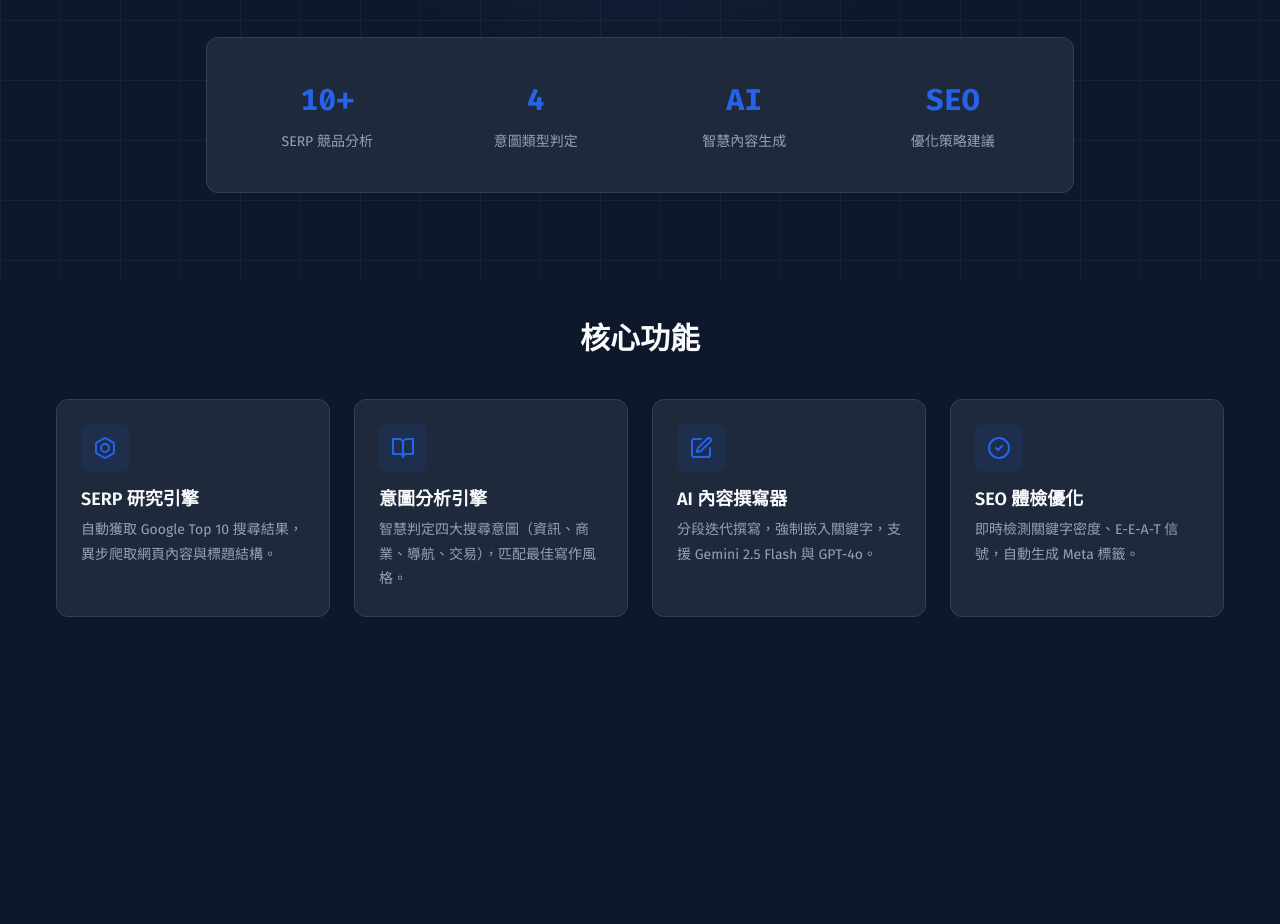
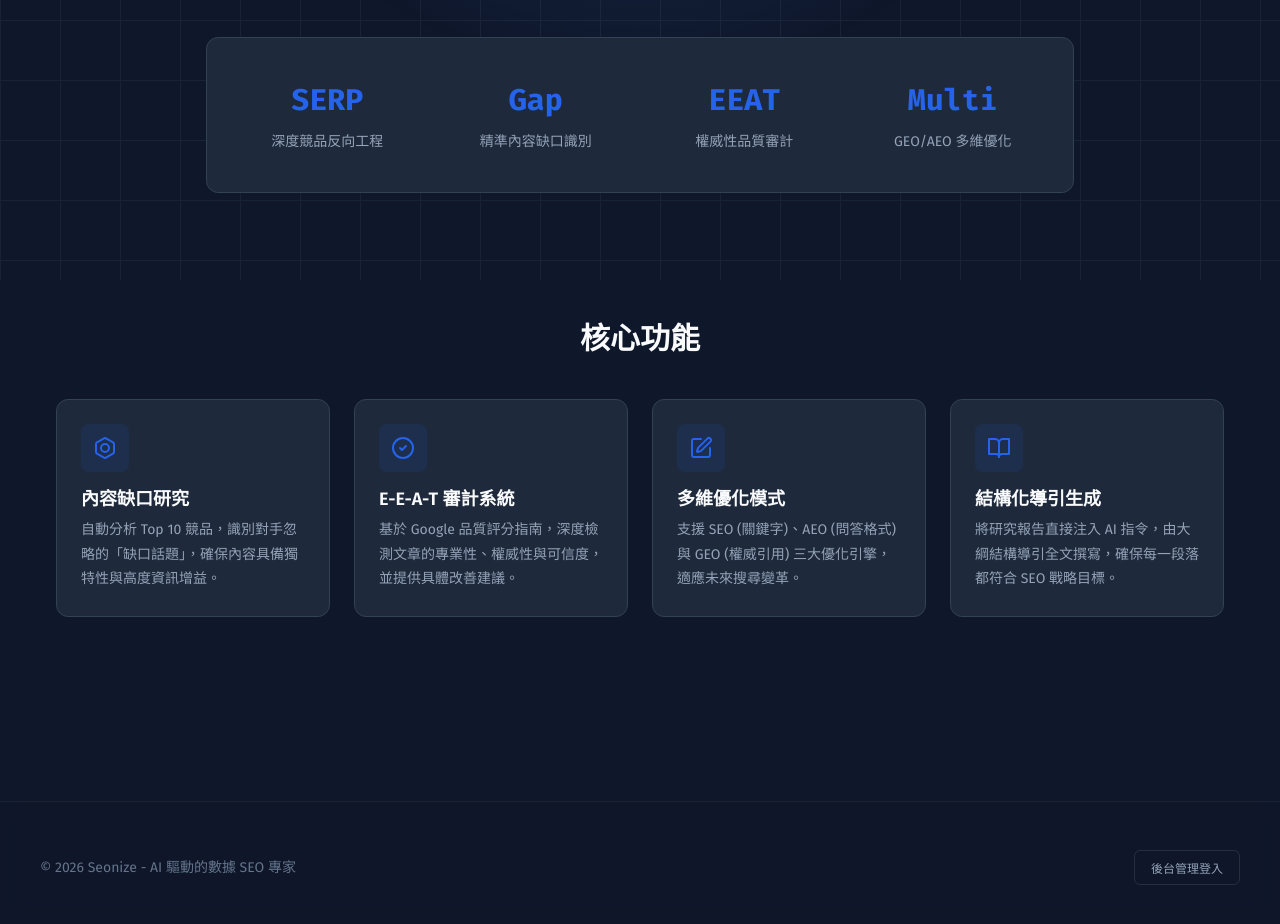
Before and after one commit to Tab2005/AI-Article-Writing-System, a React (Vite) app in the folder seonize-frontend/: page / in a window 1280 px wide. Shown: the part 520-1444 px from the top of the page. Before the commit the page ends 1199 px from the top, so only its background shows below. Built offline with nearby package versions, Linux system fonts and the light colour scheme; no server answers.

Commit message:
ui: update hero page feature descriptions and add backstage login footer

```diff
--- a/seonize-frontend/src/pages/HeroPage.css
+++ b/seonize-frontend/src/pages/HeroPage.css
@@ -21,12 +21,10 @@
   transform: translateX(-50%);
   width: 800px;
   height: 600px;
-  background: radial-gradient(
-    ellipse at center,
-    rgba(37, 99, 235, 0.15) 0%,
-    rgba(59, 130, 246, 0.05) 50%,
-    transparent 70%
-  );
+  background: radial-gradient(ellipse at center,
+      rgba(37, 99, 235, 0.15) 0%,
+      rgba(59, 130, 246, 0.05) 50%,
+      transparent 70%);
 }
 
 .hero-page__bg-grid {
@@ -102,6 +100,7 @@
 }
 
 @keyframes blink {
+
   0%,
   50% {
     opacity: 1;
@@ -277,3 +276,48 @@
     grid-template-columns: 1fr;
   }
 }
+
+/* Footer / Login Link */
+.hero-footer {
+  margin-top: calc(var(--space-20) * 1.5);
+  padding: var(--space-12) var(--space-4);
+  border-top: 1px solid rgba(255, 255, 255, 0.05);
+  background: rgba(15, 23, 42, 0.4);
+  backdrop-filter: blur(10px);
+}
+
+.hero-footer__content {
+  max-width: 1200px;
+  margin: 0 auto;
+  display: flex;
+  justify-content: space-between;
+  align-items: center;
+  color: var(--color-text-muted);
+  font-size: var(--text-sm);
+}
+
+.login-link-btn {
+  background: transparent;
+  border: 1px solid rgba(255, 255, 255, 0.1);
+  color: var(--color-text-secondary);
+  padding: var(--space-2) var(--space-4);
+  border-radius: var(--radius-md);
+  font-size: var(--text-xs);
+  cursor: pointer;
+  transition: all var(--transition-fast);
+}
+
+.login-link-btn:hover {
+  background: rgba(255, 255, 255, 0.05);
+  color: var(--color-primary);
+  border-color: var(--color-primary);
+  box-shadow: 0 0 15px rgba(37, 99, 235, 0.1);
+}
+
+@media (max-width: 768px) {
+  .hero-footer__content {
+    flex-direction: column;
+    gap: var(--space-4);
+    text-align: center;
+  }
+}
--- a/seonize-frontend/src/pages/HeroPage.tsx
+++ b/seonize-frontend/src/pages/HeroPage.tsx
@@ -5,10 +5,10 @@ import { Input, Select } from '../components/ui';
 import './HeroPage.css';
 
 const typewriterTexts = [
-  '讓 AI 幫你撰寫 SEO 優質內容',
-  '數據驅動的智慧寫作系統',
   '反向工程 SERP，贏得搜尋排名',
-  'AEO + GEO 策略，全方位優化',
+  '織入內容缺口與 E-E-A-T 策略',
+  'SEO + AEO + GEO 三位一體優化',
+  '數據驅動的智慧權威內容生成',
 ];
 
 export const HeroPage: React.FC = () => {
@@ -150,20 +150,20 @@ export const HeroPage: React.FC = () => {
         {/* Stats */}
         <div className="hero-stats">
           <div className="hero-stat">
-            <div className="hero-stat__value">10+</div>
-            <div className="hero-stat__label">SERP 競品分析</div>
+            <div className="hero-stat__value">SERP</div>
+            <div className="hero-stat__label">深度競品反向工程</div>
           </div>
           <div className="hero-stat">
-            <div className="hero-stat__value">4</div>
-            <div className="hero-stat__label">意圖類型判定</div>
+            <div className="hero-stat__value">Gap</div>
+            <div className="hero-stat__label">精準內容缺口識別</div>
           </div>
           <div className="hero-stat">
-            <div className="hero-stat__value">AI</div>
-            <div className="hero-stat__label">智慧內容生成</div>
+            <div className="hero-stat__value">EEAT</div>
+            <div className="hero-stat__label">權威性品質審計</div>
           </div>
           <div className="hero-stat">
-            <div className="hero-stat__value">SEO</div>
-            <div className="hero-stat__label">優化策略建議</div>
+            <div className="hero-stat__value">Multi</div>
+            <div className="hero-stat__label">GEO/AEO 多維優化</div>
           </div>
         </div>
       </section>
@@ -174,93 +174,57 @@ export const HeroPage: React.FC = () => {
         <div className="features-grid">
           <div className="feature-card">
             <div className="feature-card__icon">
-              <svg
-                width="24"
-                height="24"
-                viewBox="0 0 24 24"
-                fill="none"
-                stroke="currentColor"
-                strokeWidth="2"
-                strokeLinecap="round"
-                strokeLinejoin="round"
-              >
-                <path d="M21 16V8a2 2 0 0 0-1-1.73l-7-4a2 2 0 0 0-2 0l-7 4A2 2 0 0 0 3 8v8a2 2 0 0 0 1 1.73l7 4a2 2 0 0 0 2 0l7-4A2 2 0 0 0 21 16z" />
-                <circle cx="12" cy="12" r="4" />
-              </svg>
+              <svg width="24" height="24" viewBox="0 0 24 24" fill="none" stroke="currentColor" strokeWidth="2" strokeLinecap="round" strokeLinejoin="round"><path d="M21 16V8a2 2 0 0 0-1-1.73l-7-4a2 2 0 0 0-2 0l-7 4A2 2 0 0 0 3 8v8a2 2 0 0 0 1 1.73l7 4a2 2 0 0 0 2 0l7-4A2 2 0 0 0 21 16z" /><circle cx="12" cy="12" r="4" /></svg>
             </div>
-            <h3 className="feature-card__title">SERP 研究引擎</h3>
+            <h3 className="feature-card__title">內容缺口研究</h3>
             <p className="feature-card__desc">
-              自動獲取 Google Top 10 搜尋結果，異步爬取網頁內容與標題結構。
+              自動分析 Top 10 競品，識別對手忽略的「缺口話題」，確保內容具備獨特性與高度資訊增益。
             </p>
           </div>
 
           <div className="feature-card">
             <div className="feature-card__icon">
-              <svg
-                width="24"
-                height="24"
-                viewBox="0 0 24 24"
-                fill="none"
-                stroke="currentColor"
-                strokeWidth="2"
-                strokeLinecap="round"
-                strokeLinejoin="round"
-              >
-                <path d="M2 3h6a4 4 0 0 1 4 4v14a3 3 0 0 0-3-3H2z" />
-                <path d="M22 3h-6a4 4 0 0 0-4 4v14a3 3 0 0 1 3-3h7z" />
-              </svg>
+              <svg width="24" height="24" viewBox="0 0 24 24" fill="none" stroke="currentColor" strokeWidth="2" strokeLinecap="round" strokeLinejoin="round"><path d="M12 22c5.523 0 10-4.477 10-10S17.523 2 12 2 2 6.477 2 12s4.477 10 10 10z" /><path d="m9 12 2 2 4-4" /></svg>
             </div>
-            <h3 className="feature-card__title">意圖分析引擎</h3>
+            <h3 className="feature-card__title">E-E-A-T 審計系統</h3>
             <p className="feature-card__desc">
-              智慧判定四大搜尋意圖（資訊、商業、導航、交易），匹配最佳寫作風格。
+              基於 Google 品質評分指南，深度檢測文章的專業性、權威性與可信度，並提供具體改善建議。
             </p>
           </div>
 
           <div className="feature-card">
             <div className="feature-card__icon">
-              <svg
-                width="24"
-                height="24"
-                viewBox="0 0 24 24"
-                fill="none"
-                stroke="currentColor"
-                strokeWidth="2"
-                strokeLinecap="round"
-                strokeLinejoin="round"
-              >
-                <path d="M12 3H5a2 2 0 0 0-2 2v14a2 2 0 0 0 2 2h14a2 2 0 0 0 2-2v-7" />
-                <path d="M18.375 2.625a1 1 0 0 1 3 3l-9.013 9.014a2 2 0 0 1-.853.505l-2.873.84a.5.5 0 0 1-.62-.62l.84-2.873a2 2 0 0 1 .506-.852z" />
-              </svg>
+              <svg width="24" height="24" viewBox="0 0 24 24" fill="none" stroke="currentColor" strokeWidth="2" strokeLinecap="round" strokeLinejoin="round"><path d="M12 3H5a2 2 0 0 0-2 2v14a2 2 0 0 0 2 2h14a2 2 0 0 0 2-2v-7" /><path d="M18.375 2.625a1 1 0 0 1 3 3l-9.013 9.014a2 2 0 0 1-.853.505l-2.873.84a.5.5 0 0 1-.62-.62l.84-2.873a2 2 0 0 1 .506-.852z" /></svg>
             </div>
-            <h3 className="feature-card__title">AI 內容撰寫器</h3>
+            <h3 className="feature-card__title">多維優化模式</h3>
             <p className="feature-card__desc">
-              分段迭代撰寫，強制嵌入關鍵字，支援 Gemini 2.5 Flash 與 GPT-4o。
+              支援 SEO (關鍵字)、AEO (問答格式) 與 GEO (權威引用) 三大優化引擎，適應未來搜尋變革。
             </p>
           </div>
 
           <div className="feature-card">
             <div className="feature-card__icon">
-              <svg
-                width="24"
-                height="24"
-                viewBox="0 0 24 24"
-                fill="none"
-                stroke="currentColor"
-                strokeWidth="2"
-                strokeLinecap="round"
-                strokeLinejoin="round"
-              >
-                <path d="M12 22c5.523 0 10-4.477 10-10S17.523 2 12 2 2 6.477 2 12s4.477 10 10 10z" />
-                <path d="m9 12 2 2 4-4" />
-              </svg>
+              <svg width="24" height="24" viewBox="0 0 24 24" fill="none" stroke="currentColor" strokeWidth="2" strokeLinecap="round" strokeLinejoin="round"><path d="M2 3h6a4 4 0 0 1 4 4v14a3 3 0 0 0-3-3H2z" /><path d="M22 3h-6a4 4 0 0 0-4 4v14a3 3 0 0 1 3-3h7z" /></svg>
             </div>
-            <h3 className="feature-card__title">SEO 體檢優化</h3>
+            <h3 className="feature-card__title">結構化導引生成</h3>
             <p className="feature-card__desc">
-              即時檢測關鍵字密度、E-E-A-T 信號，自動生成 Meta 標籤。
+              將研究報告直接注入 AI 指令，由大綱結構導引全文撰寫，確保每一段落都符合 SEO 戰略目標。
             </p>
           </div>
         </div>
       </section>
+
+      {/* Footer / Login Link */}
+      <footer className="hero-footer">
+        <div className="hero-footer__content">
+          <p>© 2026 Seonize - AI 驅動的數據 SEO 專家</p>
+          <div className="hero-footer__links">
+            <button className="login-link-btn" onClick={() => navigate('/login')}>
+              後台管理登入
+            </button>
+          </div>
+        </div>
+      </footer>
     </div>
   );
 };
```
